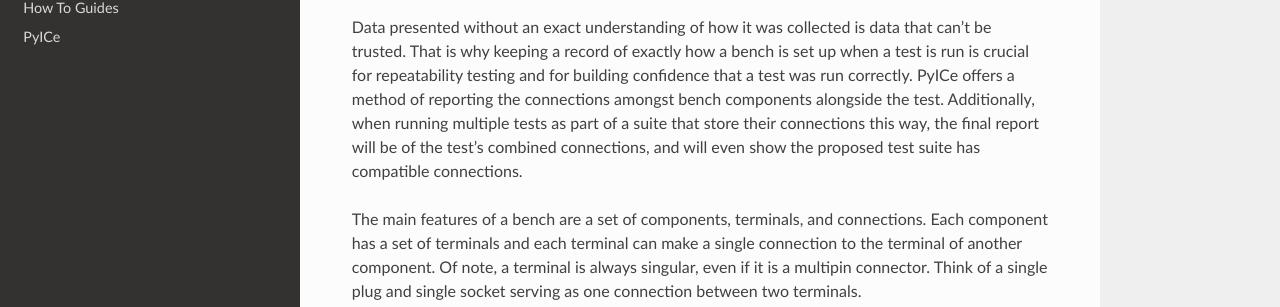
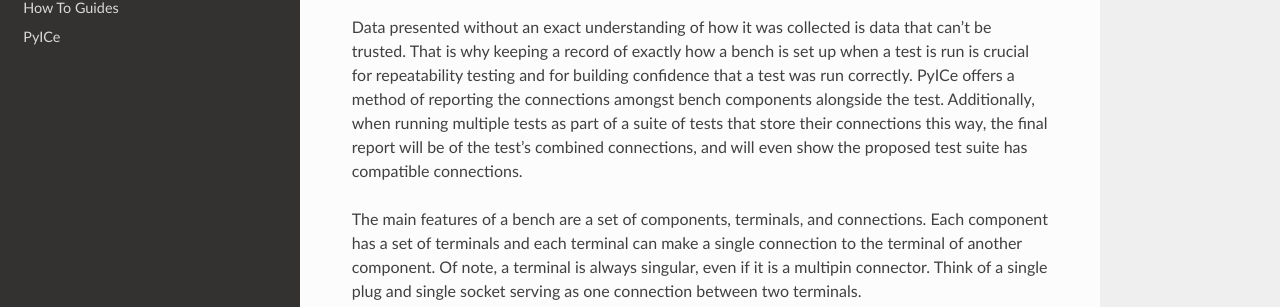
Before and after one commit to PyICe-ADI/PyICe, a Sphinx documentation site: the page built from docs/tutorials/tutorial_8_bench_config_management.rst, in a window 1280 px wide and 900 px high. Shown: the part 144-451 px from the top of the window. Built offline with Sphinx 7.4.7 and the Read the Docs theme 2.0.0, drawn with Linux system fonts in a browser that asks for light colours; some of the changed text lies outside the part shown.

Commit message:
Fixed typo in link and clarified it is a suite OF TESTS of which we speak.

```diff
--- a/docs/tutorials/tutorial_8_bench_config_management.rst
+++ b/docs/tutorials/tutorial_8_bench_config_management.rst
@@ -2,7 +2,7 @@
 TUTORIAL 8 Bench Configuration Management
 ========================
 
-Data presented without an exact understanding of how it was collected is data that can't be trusted. That is why keeping a record of exactly how a bench is set up when a test is run is crucial for repeatability testing and for building confidence that a test was run correctly. PyICe offers a method of reporting the connections amongst bench components alongside the test. Additionally, when running multiple tests as part of a suite that store their connections this way, the final report will be of the test's combined connections, and will even show the proposed test suite has compatible connections.
+Data presented without an exact understanding of how it was collected is data that can't be trusted. That is why keeping a record of exactly how a bench is set up when a test is run is crucial for repeatability testing and for building confidence that a test was run correctly. PyICe offers a method of reporting the connections amongst bench components alongside the test. Additionally, when running multiple tests as part of a suite of tests that store their connections this way, the final report will be of the test's combined connections, and will even show the proposed test suite has compatible connections.
 
 
 The main features of a bench are a set of components, terminals, and connections. Each component has a set of terminals and each terminal can make a single connection to the terminal of another component. Of note, a terminal is always singular, even if it is a multipin connector. Think of a single plug and single socket serving as one connection between two terminals.
@@ -106,6 +106,6 @@ Then, all that has to be done is to make an instance of the visualizer with the
 
 This will produce an svg file for easy presentation, such as:
 
-https://github.com/PyICe-ADI/PyICe/tree/main/PyICe/tutorials/bench_config_management_tutorial/bench_image_exampl/Bench_Config.svg
+https://github.com/PyICe-ADI/PyICe/tree/main/PyICe/tutorials/bench_config_management_tutorial/bench_image_example/Bench_Config.svg
 
 Note that while the wiring is not physically accurate terminal to terminal, hoving over a wire will reveal what connection it represents in regards to both components and terminals.
```
